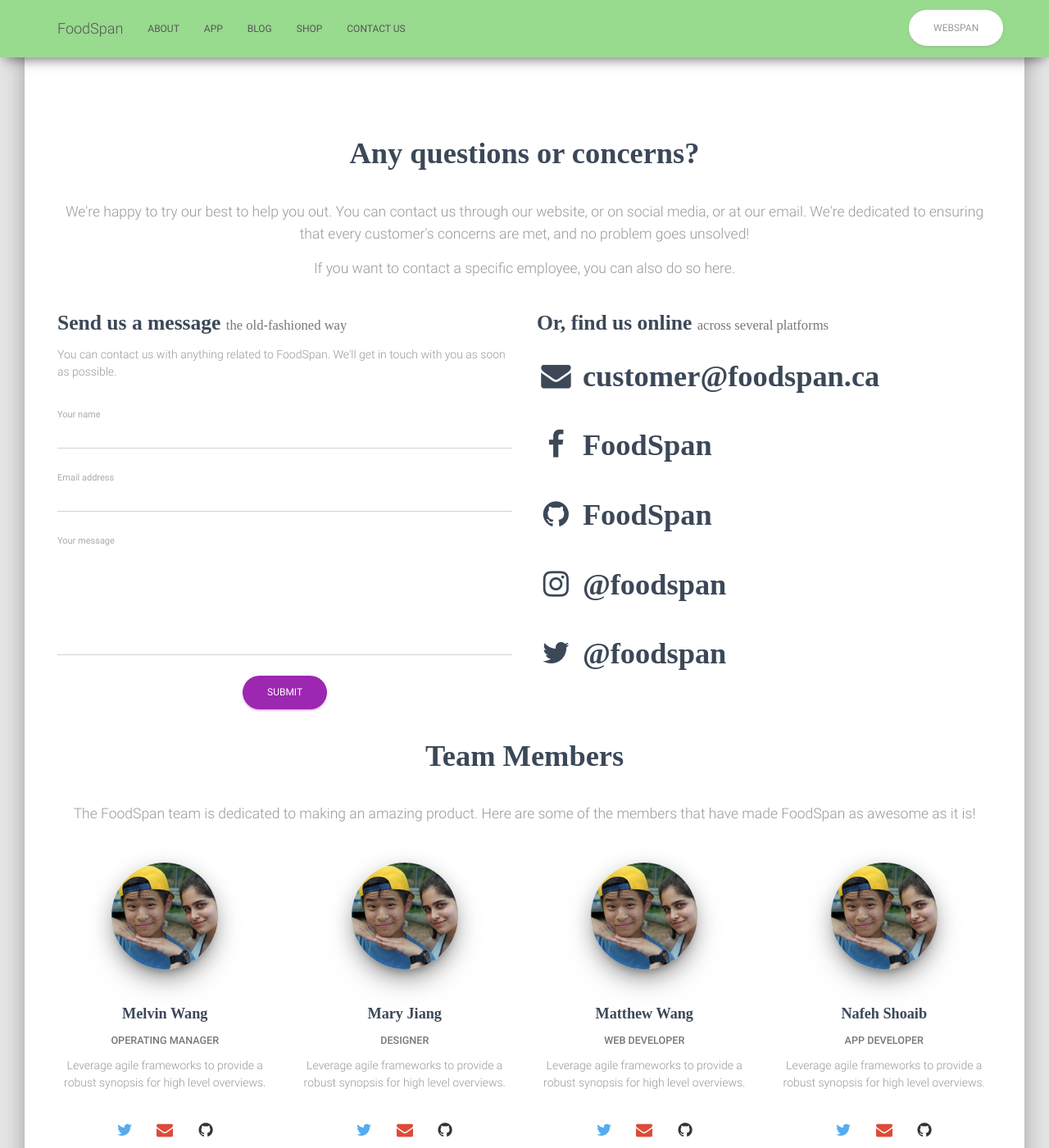
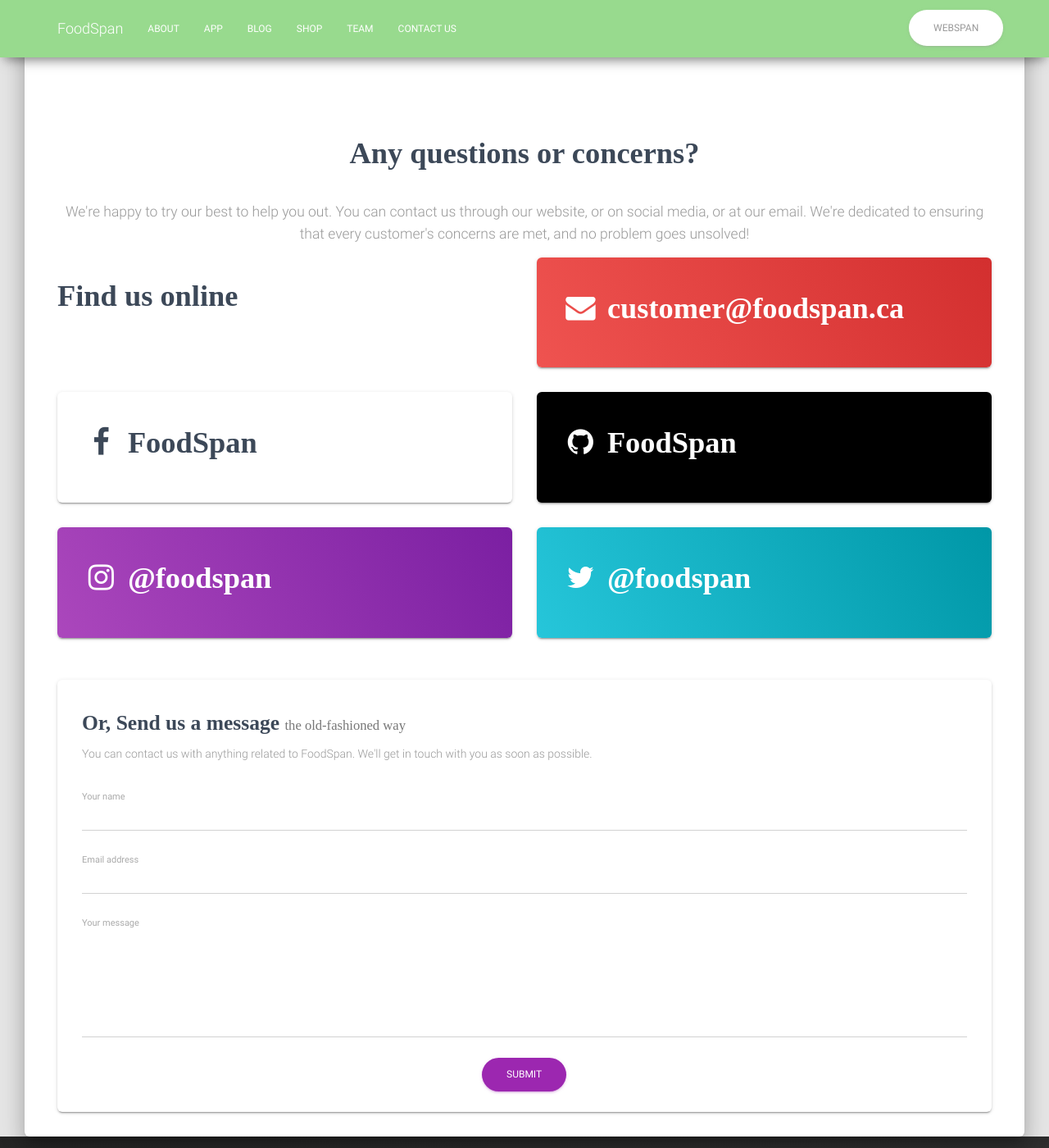
Before and after one commit to FoodSpan/foodspan-website, a Jekyll site: the page built from contact.html, in a window 1280 px wide and 1400 px high. Shown: the whole window at 82% size. Built offline with Jekyll 4.4.1, drawn with Linux system fonts in a browser that asks for light colours; nearby versions of some CDN libraries; some web fonts are replaced; library files that are not in the unit come from our copies.

Commit message:
updates site with small tweaks after group feedback

```diff
--- a/_includes/footer.html
+++ b/_includes/footer.html
@@ -1,6 +1,6 @@
 <footer class="footer footer-black">
 	<div class="container">
-		<a class="title" href="{{site.baseurl}}/">FoodSpan</a>
+		<a href="{{site.baseurl}}/">FoodSpan</a>
 		<ul class="pull-center">
 			<li>
 				<a href="{{site.baseurl}}/about/">
@@ -20,6 +20,11 @@
 			<li>
 				<a href="#">
 					Shop
+				</a>
+			</li>
+			<li>
+				<a href="{{site.baseurl}}/team/">
+					Team
 				</a>
 			</li>
 			<li>
@@ -45,6 +50,11 @@
 					<i class="fa fa-instagram"></i>
 				</a>
 			</li>
+			<li>
+				<a href="https://github.com/FoodSpan" target="_blank" class="btn btn-just-icon btn-simple">
+					<i class="fa fa-github"></i>
+				</a>
+			</li>
 		</ul>
 
 	</div>
--- a/_includes/head.html
+++ b/_includes/head.html
@@ -10,6 +10,7 @@
   <link rel="stylesheet" href="{{ "/css/main.css" | prepend: site.baseurl }}">
   <link rel="stylesheet" href="{{ "/css/bootstrap.min.css" | prepend: site.baseurl }}">
   <link rel="stylesheet" href="{{ "/css/material-kit.css" | prepend: site.baseurl }}">
+    <link rel="stylesheet" href="{{ "/css/animate.min.css" | prepend: site.baseurl }}">
 
   <link rel="stylesheet" href="{{ "/css/font-awesome.min.css" | prepend: site.baseurl }}">
   <link rel="stylesheet" type="text/css" href="{{ "/css/fonts.css" | prepend: site.baseurl }}" />
--- a/_includes/header.html
+++ b/_includes/header.html
@@ -1,4 +1,4 @@
-<nav class="navbar navbar-fixed-top" style="background-color:#98DA8E;">
+<nav class="navbar navbar-fixed-top" style="background-color:#98DA8E;color:white;">
   <div class="container">
     <div class="navbar-header">
       <button type="button" class="navbar-toggle collapsed" data-toggle="collapse" data-target="#navbar-container" aria-expanded="false">
@@ -25,6 +25,9 @@
           <a href="#">Shop</a>
         </li>
         <li>
+          <a href="{{site.baseurl}}/team/">Team</a>
+        </li>
+        <li>
           <a href="{{site.baseurl}}/contact/">Contact Us</a>
         </li>
       </ul>
--- a/contact.html
+++ b/contact.html
@@ -10,11 +10,65 @@
 			<div class="text-center">
 	      <h2 class="title">Any questions or concerns?</h2>
 	      <h5 class="description">We're happy to try our best to help you out. You can contact us through our website, or on social media, or at our email. We're dedicated to ensuring that every customer's concerns are met, and no problem goes unsolved!</h5>
-				<h5 class="description">If you want to contact a specific employee, you can also do so here.</h5>
 	    </div>
 			<div class="row">
-				<div class="col-md-6">
-					<h3 class="title">Send us a message <small>the old-fashioned way</small></h3>
+				<div class="col-sm-6">
+					<h2 class="title">Find us online</h2>
+				</div>
+				<div class="col-sm-6">
+					<a href="#">
+						<div class="card">
+							<div class="content content-danger">
+								<h2 class="title" style="color:white;"><span class="fa fa-envelope fa-fw"></span> customer@foodspan.ca</h2>
+							</div>
+						</div>
+					</a>
+				</div>
+			</div>
+			<div class="row">
+				<div class="col-sm-6">
+					<a href="#">
+						<div class="card">
+							<div class="content">
+								<h2 class="title"><span class="fa fa-facebook fa-fw"></span> FoodSpan</h2>
+							</div>
+						</div>
+					</a>
+				</div>
+				<div class="col-sm-6">
+					<a href="https://github.com/FoodSpan">
+						<div class="card" style="background-color:black;">
+							<div class="content">
+								<h2 class="title" style="color:white;"><span class="fa fa-github fa-fw"></span> FoodSpan</h2>
+							</div>
+						</div>
+					</a>
+				</div>
+			</div>
+			<div class="row">
+				<div class="col-sm-6">
+					<a href="#">
+						<div class="card">
+							<div class="content content-primary">
+								<h2 class="title" style="color:white;"><span class="fa fa-instagram fa-fw"></span> @foodspan</h2>
+							</div>
+						</div>
+					</a>
+				</div>
+				<div class="col-sm-6">
+					<a href="#">
+						<div class="card">
+							<div class="content content-info">
+								<h2 class="title" style="color:white;"><span class="fa fa-twitter fa-fw"></span> @foodspan</h2>
+							</div>
+						</div>
+					</a>
+				</div>
+			</div>
+			</br>
+			<div class="card">
+				<div class="content">
+					<h3 class="title">Or, Send us a message <small>the old-fashioned way</small></h3>
 					<p class="description">You can contact us with anything related to FoodSpan. We'll get in touch with you as soon as possible.<br><br>
 					</p>
 					<form action="?">
@@ -35,104 +89,6 @@
 						</div>
 					</form>
 				</div>
-      	<div class="col-md-6">
-					<h3 class="title">Or, find us online <small>across several platforms</small></h3>
-					<h2 class="title"><span class="fa fa-envelope fa-fw"></span> customer@foodspan.ca</h2>
-					<h2 class="title"><span class="fa fa-facebook fa-fw"></span> FoodSpan</h2>
-					<h2 class="title"><span class="fa fa-github fa-fw"></span> FoodSpan</h2>
-					<h2 class="title"><span class="fa fa-instagram fa-fw"></span> @foodspan</h2>
-					<h2 class="title"><span class="fa fa-twitter fa-fw"></span> @foodspan</h2>
-		    </div>
-      </div>
-			<div class="text-center">
-	      <h2 class="title">Team Members</h2>
-	      <h5 class="description">The FoodSpan team is dedicated to making an amazing product. Here are some of the members that have made FoodSpan as awesome as it is!</h5>
-	    </div>
-			<div class="row">
-				<div class="col-md-3">
-					<div class="card card-profile card-plain">
-						<div class="card-avatar">
-							<a href="#">
-								<img class="img" src="{{site.baseurl}}/img/team/matt.jpg" />
-							</a>
-						</div>
-						<div class="content">
-							<h4 class="card-title">Melvin Wang</h4>
-							<h6 class="category text-muted">Operating Manager</h6>
-							<p class="card-description">
-								Leverage agile frameworks to provide a robust synopsis for high level overviews.
-							</p>
-							<div class="footer">
-								<a href="#" class="btn btn-just-icon btn-simple btn-twitter"><i class="fa fa-twitter"></i></a>
-								<a href="#" class="btn btn-just-icon btn-simple btn-google"><i class="fa fa-envelope"></i></a>
-								<a href="#" class="btn btn-just-icon btn-simple btn-github"><i class="fa fa-github"></i></a>
-							</div>
-						</div>
-					</div>
-				</div>
-				<div class="col-md-3">
-					<div class="card card-profile card-plain">
-						<div class="card-avatar">
-							<a href="#">
-								<img class="img" src="{{site.baseurl}}/img/team/matt.jpg" />
-							</a>
-						</div>
-						<div class="content">
-							<h4 class="card-title">Mary Jiang</h4>
-							<h6 class="category text-muted">Designer</h6>
-							<p class="card-description">
-								Leverage agile frameworks to provide a robust synopsis for high level overviews.
-							</p>
-							<div class="footer">
-								<a href="#" class="btn btn-just-icon btn-simple btn-twitter"><i class="fa fa-twitter"></i></a>
-								<a href="#" class="btn btn-just-icon btn-simple btn-google"><i class="fa fa-envelope"></i></a>
-								<a href="#" class="btn btn-just-icon btn-simple btn-github"><i class="fa fa-github"></i></a>
-							</div>
-						</div>
-					</div>
-				</div>
-				<div class="col-md-3">
-					<div class="card card-profile card-plain">
-						<div class="card-avatar">
-							<a href="#">
-								<img class="img" src="{{site.baseurl}}/img/team/matt.jpg" />
-							</a>
-						</div>
-						<div class="content">
-							<h4 class="card-title">Matthew Wang</h4>
-							<h6 class="category text-muted">Web Developer</h6>
-							<p class="card-description">
-								Leverage agile frameworks to provide a robust synopsis for high level overviews.
-							</p>
-							<div class="footer">
-								<a href="#" class="btn btn-just-icon btn-simple btn-twitter"><i class="fa fa-twitter"></i></a>
-								<a href="#" class="btn btn-just-icon btn-simple btn-google"><i class="fa fa-envelope"></i></a>
-								<a href="#" class="btn btn-just-icon btn-simple btn-github"><i class="fa fa-github"></i></a>
-							</div>
-						</div>
-					</div>
-				</div>
-				<div class="col-md-3">
-					<div class="card card-profile card-plain">
-						<div class="card-avatar">
-							<a href="#">
-								<img class="img" src="{{site.baseurl}}/img/team/matt.jpg" />
-							</a>
-						</div>
-						<div class="content">
-							<h4 class="card-title">Nafeh Shoaib</h4>
-							<h6 class="category text-muted">App Developer</h6>
-							<p class="card-description">
-								Leverage agile frameworks to provide a robust synopsis for high level overviews.
-							</p>
-							<div class="footer">
-								<a href="https://twitter.com/malsf21" class="btn btn-just-icon btn-simple btn-twitter"><i class="fa fa-twitter"></i></a>
-								<a href="mailto:malsf21@gmail.com" class="btn btn-just-icon btn-simple btn-google"><i class="fa fa-envelope"></i></a>
-								<a href="https://github.com/malsf21" class="btn btn-just-icon btn-simple btn-github"><i class="fa fa-github"></i></a>
-							</div>
-						</div>
-					</div>
-				</div>
 			</div>
     </div>
 	</div>
```
Also changed, not shown: index.html (+9 -9 lines), team.html (added, +276 -0 lines).
